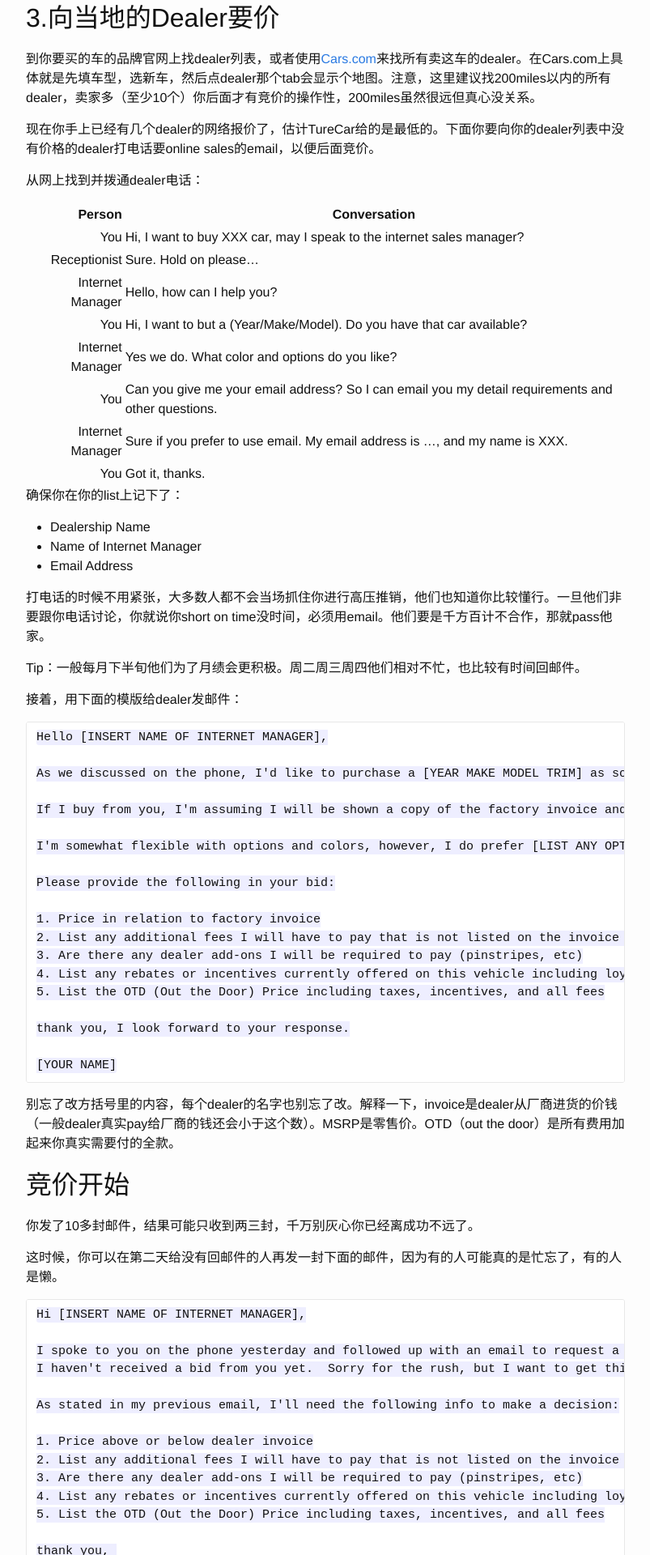
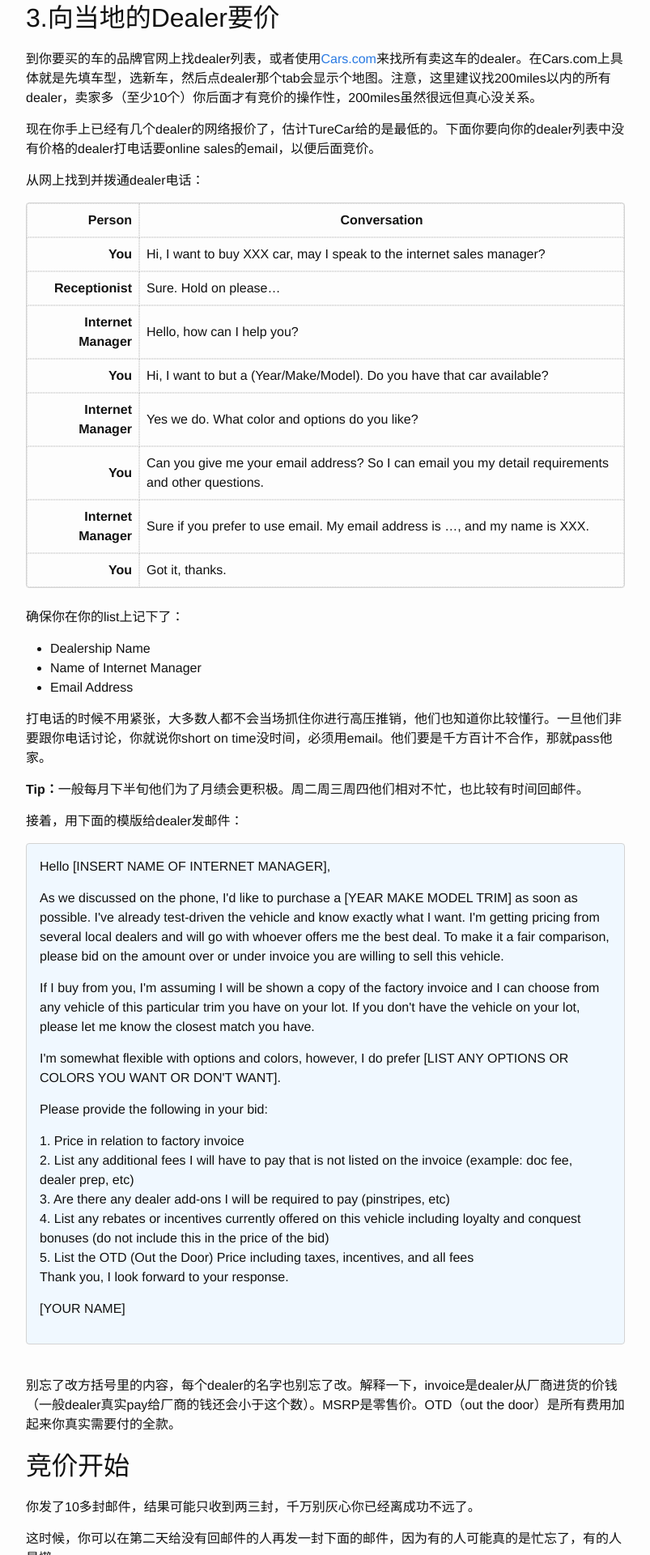
Before and after one commit to vancexu/vancexu.github.io, a Jekyll site: the page built from _posts/2015-03-01-how-to-buy-new-car-in-america.markdown, in a window 1280 px wide. Shown: the part 817-2737 px from the top of the page at 81% size, without its empty margins (238-1041 px from the left). Built offline with Jekyll 4.4.1, drawn with Linux system fonts in a browser that asks for light colours; Markdown is read by kramdown in place of the engine named in the settings; comment, search, counter and statistics services are not loaded; some of the changed text lies outside the part shown.

Commit message:
change typo and letter shown, update table style in css;

````diff
--- a/_config.yml
+++ b/_config.yml
@@ -11,10 +11,7 @@ twitter_username: vancexu
 github_username:  vancexu
 
 # Build settings
-# markdown: kramdown
-markdown: redcarpet
-redcarpet:
-  extensions: ["no_intra_emphasis", "fenced_code_blocks", "autolink", "tables", "with_toc_data"]
+markdown: kramdown
 
 gems:
   - jemoji
--- a/_posts/2015-03-01-how-to-buy-new-car-in-america.markdown
+++ b/_posts/2015-03-01-how-to-buy-new-car-in-america.markdown
@@ -30,15 +30,16 @@ tags: [life, money]
 
 |Person| Conversation|
 |------:|------------|
-|You|Hi, I want to buy XXX car, may I speak to the internet sales manager?|
-|Receptionist|Sure. Hold on please...|
-|Internet Manager|Hello, how can I help you?|
-|You|Hi, I want to but a (Year/Make/Model). Do you have that car available?|
-|Internet Manager|Yes we do. What color and options do you like?|
-|You|Can you give me your email address? So I can email you my detail requirements and other questions.|
-|Internet Manager|Sure if you prefer to use email. My email address is ..., and my name is XXX.|
-|You|Got it, thanks.|
+|**You**|Hi, I want to buy XXX car, may I speak to the internet sales manager?|
+|**Receptionist**|Sure. Hold on please...|
+|**Internet Manager**|Hello, how can I help you?|
+|**You**|Hi, I want to but a (Year/Make/Model). Do you have that car available?|
+|**Internet Manager**|Yes we do. What color and options do you like?|
+|**You**|Can you give me your email address? So I can email you my detail requirements and other questions.|
+|**Internet Manager**|Sure if you prefer to use email. My email address is ..., and my name is XXX.|
+|**You**|Got it, thanks.|
 
+<br>
 确保你在你的list上记下了：
 
 * Dealership Name
@@ -47,31 +48,39 @@ tags: [life, money]
 
 打电话的时候不用紧张，大多数人都不会当场抓住你进行高压推销，他们也知道你比较懂行。一旦他们非要跟你电话讨论，你就说你short on time没时间，必须用email。他们要是千方百计不合作，那就pass他家。
 
-Tip：一般每月下半旬他们为了月绩会更积极。周二周三周四他们相对不忙，也比较有时间回邮件。
+**Tip：**一般每月下半旬他们为了月绩会更积极。周二周三周四他们相对不忙，也比较有时间回邮件。
 
 接着，用下面的模版给dealer发邮件：
 
-```
+<div>
+<p>
 Hello [INSERT NAME OF INTERNET MANAGER],
+</p>
+<p>
+As we discussed on the phone, I'd like to purchase a [YEAR MAKE MODEL TRIM] as soon as possible.  I've already test-driven the vehicle and know exactly what I want.  I'm getting pricing from several local dealers and will go with whoever offers me the best deal. To make it a fair comparison, please bid on the amount over or under invoice you are willing to sell this vehicle.
+</p>
+<p>
+If I buy from you, I'm assuming I will be shown a copy of the factory invoice and I can choose from any vehicle of this particular trim you have on your lot.  If you don't have the vehicle on your lot, please let me know the closest match you have.
+</p>
+<p>
+I'm somewhat flexible with options and colors, however, I do prefer [LIST ANY OPTIONS OR COLORS YOU WANT OR DON'T WANT].
+</p>
+<p>
+Please provide the following in your bid:
+</p>
 
-As we discussed on the phone, I'd like to purchase a [YEAR MAKE MODEL TRIM] as soon as possible.  I've already test-driven the vehicle and know exactly what I want.  I'm getting pricing from several local dealers and will go with whoever offers me the best deal. To make it a fair comparison, please bid on the amount over or under invoice you are willing to sell this vehicle.
+1. Price in relation to factory invoice<br>
+2. List any additional fees I will have to pay that is not listed on the invoice (example:  doc fee, dealer prep, etc)<br>
+3. Are there any dealer add-ons I will be required to pay (pinstripes, etc)<br>
+4. List any rebates or incentives currently offered on this vehicle including loyalty and conquest bonuses (do not include this in the price of the bid)<br>
+5. List the OTD (Out the Door) Price including taxes, incentives, and all fees<br>
 
-If I buy from you, I'm assuming I will be shown a copy of the factory invoice and I can choose from any vehicle of this particular trim you have on your lot.  If you don't have the vehicle on your lot, please let me know the closest match you have.
+<p>Thank you, I look forward to your response.</p>
 
-I'm somewhat flexible with options and colors, however, I do prefer [LIST ANY OPTIONS OR COLORS YOU WANT OR DON'T WANT].
-
-Please provide the following in your bid:
-
-1. Price in relation to factory invoice
-2. List any additional fees I will have to pay that is not listed on the invoice (example:  doc fee, dealer prep, etc)
-3. Are there any dealer add-ons I will be required to pay (pinstripes, etc)
-4. List any rebates or incentives currently offered on this vehicle including loyalty and conquest bonuses (do not include this in the price of the bid)
-5. List the OTD (Out the Door) Price including taxes, incentives, and all fees
-
-thank you, I look forward to your response.
-
-[YOUR NAME]
-```
+<p>[YOUR NAME]</p>
+</div>
+{: style="padding: 16px; background-color: #F0F8FF; border-style: solid; border-width: 1px; border-color: lightgrey; border-radius: 4px"}
+<br>
 
 别忘了改方括号里的内容，每个dealer的名字也别忘了改。解释一下，invoice是dealer从厂商进货的价钱（一般dealer真实pay给厂商的钱还会小于这个数）。MSRP是零售价。OTD（out the door）是所有费用加起来你真实需要付的全款。
 
@@ -80,54 +89,71 @@ thank you, I look forward to your response.
 
 这时候，你可以在第二天给没有回邮件的人再发一封下面的邮件，因为有的人可能真的是忙忘了，有的人是懒。
 
-```
+<div>
+<p>
 Hi [INSERT NAME OF INTERNET MANAGER],
+</p>
+<p>
+I spoke to you on the phone yesterday and followed up with an email to request a price on a [YEAR MAKE MODEL TRIM].
+</p>
+<p>
+I haven't received a bid from you yet.  Sorry for the rush, but I want to get this deal done ASAP.
+</p>
+<p>
+As stated in my previous email, I'll need the following info to make a decision:
+</p>
+1. Price above or below dealer invoice<br>
+2. List any additional fees I will have to pay that is not listed on the invoice (example:  doc fee, dealer prep, etc)<br>
+3. Are there any dealer add-ons I will be required to pay (pinstripes, etc)<br>
+4. List any rebates or incentives currently offered on this vehicle including loyalty and conquest bonuses (do not include this in the price of the bid)<br>
+5. List the OTD (Out the Door) Price including taxes, incentives, and all fees<br><br>
 
-I spoke to you on the phone yesterday and followed up with an email to request a price on a [YEAR MAKE MODEL TRIM].
-I haven't received a bid from you yet.  Sorry for the rush, but I want to get this deal done ASAP.
+<p>Thank you, </p>
 
-As stated in my previous email, I'll need the following info to make a decision:
-
-1. Price above or below dealer invoice
-2. List any additional fees I will have to pay that is not listed on the invoice (example:  doc fee, dealer prep, etc)
-3. Are there any dealer add-ons I will be required to pay (pinstripes, etc)
-4. List any rebates or incentives currently offered on this vehicle including loyalty and conquest bonuses (do not include this in the price of the bid)
-5. List the OTD (Out the Door) Price including taxes, incentives, and all fees
-
-thank you,
-
-[YOUR NAME]
-```
-
+<p>[YOUR NAME]</P>
+</div>
+{: style="padding: 16px; background-color: #F0F8FF; border-style: solid; border-width: 1px; border-color: lightgrey; border-radius: 4px"}
+<br>
 正常的话，你应该能至少收到一个比之前网上估价更低的price了。如果真没有，是不是你发的邮件不够多？还有就是你可能得到的回复没有一条一条的回答你的问题，直接飞过来个price或者OTD，你自己用一个标准记好就行，比如都用OTD。
 
 接着用你当前拿到的最低的price按照报价由高往低的顺序发回给dealer(包括始终没有动静的dealer)，让他们bid。你发现了，这就是买车砍价的原理：**让卖家通过竞价的方式提供你最低价，而不是你跑道一家dealer里各种软磨硬泡**。
 
-```
+<div>
+<p>
 Hi [INSERT NAME OF INTERNET MANAGER],
-
+</p>
+<p>
 Thanks for your response. / I haven't received a bid from you yet.  Sorry for the rush, but I want to get this deal done ASAP.
-
-The lowest price I get is $XX,XXX plus tax, can you beat it?
-
-Thank you,
-[YOUR NAME]
-
-```
+</p>
+<p>
+The lowest price I get is $XX,XXX plus tax, can you beat
+</p>
+<p>Thank you,</p>
+<p>[YOUR NAME]</p>
+</div>
+{: style="padding: 16px; background-color: #F0F8FF; border-style: solid; border-width: 1px; border-color: lightgrey; border-radius: 4px"}
+<br>
 
 从距离远的dealer开始bid，你会得到dealer报的越来越低的价格，慢慢就会有dealder退出了，你大概就知道dealer普遍能接受的价格底线了。用这个底线价格去问离你近的local dealer能不能beat。
 
-```
+<div>
+<p>
 Hi [INSERT NAME OF INTERNET MANAGER],
-
+</p>
+<p>
 Thanks so much for the offer!
-
+</p>
+<p>
 You had quoted me at $XX,XXX, The best offer I got was $XX,XXX.
+</p>
+<p>
 Now, before you beat that bid, I did want to let you know that I'll be giving a 100% score on the Customer Satisfaction Survey. Also, if I buy from you, I will be servicing my car at your dealership. Taking that into account, what's the best price you can offer if I come down and purchase today? Please list the the price, the doc fee etc, and the OTD (Out the Door) Price.
-
-Thank you, I look forward to your response.
-[YOUR NAME]
-```
+</p>
+<p>Thank you, I look forward to your response.</p>
+<p>[YOUR NAME]</p>
+</div>
+{: style="padding: 16px; background-color: #F0F8FF; border-style: solid; border-width: 1px; border-color: lightgrey; border-radius: 4px"}
+<br>
 
 上面的模版里面用两个小trick来诱惑dealer给低价：
 
--- a/_sass/_base.scss
+++ b/_sass/_base.scss
@@ -207,3 +207,22 @@ pre {
         }
     }
 }
+
+/**
+ * Tables
+ */
+table{
+    border-spacing: 0;
+    border:1px solid lightgrey;
+    border-radius: 4px;
+}
+
+th{
+    border:1px dotted lightgrey;
+    padding: 8px;
+}
+
+td{
+    border:1px dotted lightgrey;
+    padding: 8px;
+}
````
Also changed, not shown: other parts of _posts/2015-03-01-how-to-buy-new-car-in-america.markdown (+2 -2 lines).
